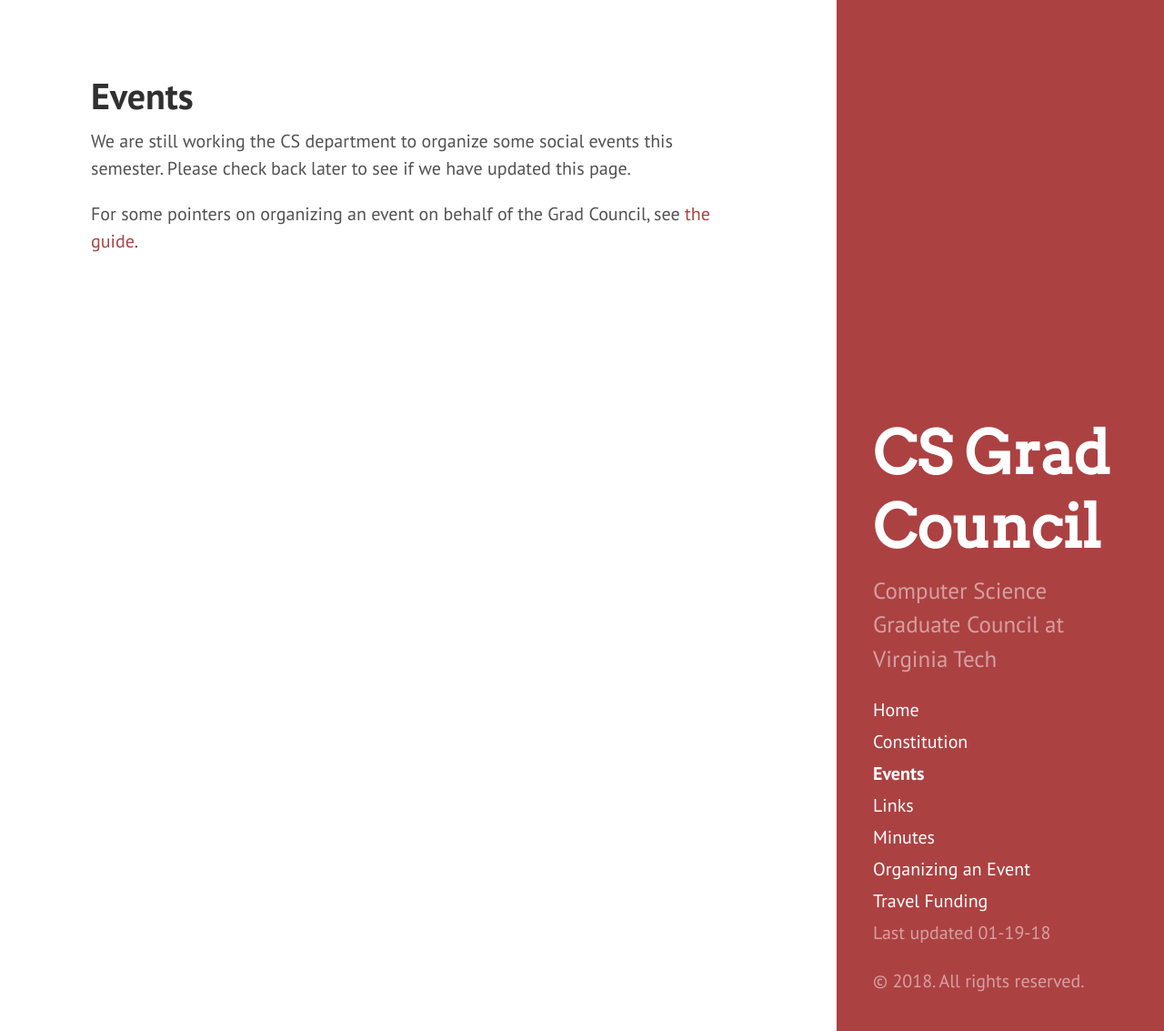
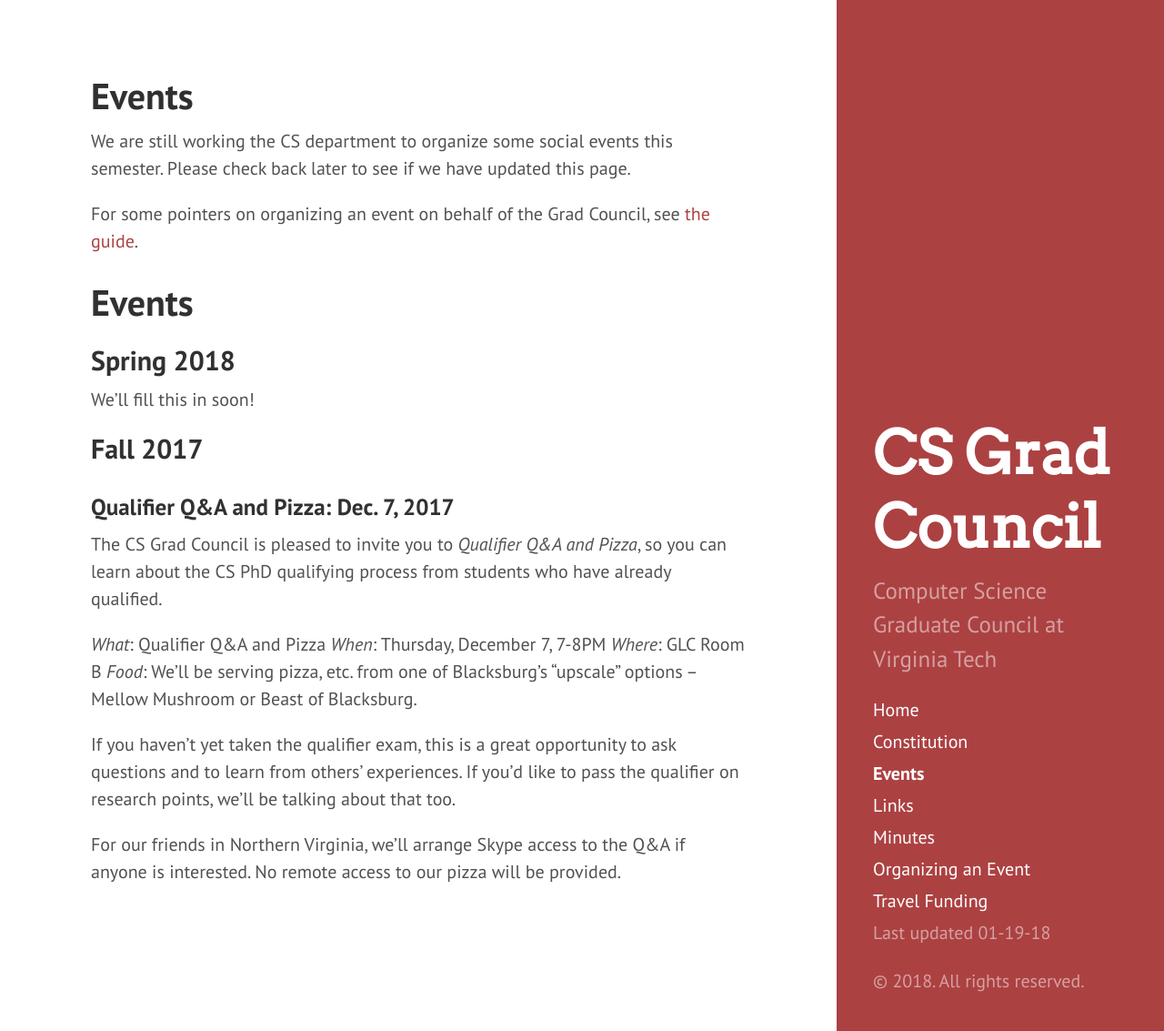
Before and after one commit to CSGraduateCouncil-VirginiaTech/csgc-website, a Jekyll site: the page built from csgc-jekyll-src/events.md, in a window 1280 px wide and 1133 px high. Shown: the whole window at 91% size. Built offline with Jekyll 4.4.1, drawn with Linux system fonts in a browser that asks for light colours.

Commit message:
events: describe qualifier Q&A event

```diff
--- a/csgc-jekyll-src/events.md
+++ b/csgc-jekyll-src/events.md
@@ -7,3 +7,25 @@
 We are still working the CS department to organize some social events this semester. Please check back later to see if we have updated this page.
 
 For some pointers on organizing an event on behalf of the Grad Council, see [the guide](/events/organizing-an-event).
+
+# Events
+
+## Spring 2018
+
+We'll fill this in soon!
+
+## Fall 2017
+
+### Qualifier Q&A and Pizza: Dec. 7, 2017
+
+The CS Grad Council is pleased to invite you to *Qualifier Q&A and Pizza*, so you can learn about the CS PhD qualifying process from students who have already qualified.
+
+*What*: Qualifier Q&A and Pizza
+*When*: Thursday, December 7, 7-8PM
+*Where*: GLC Room B
+*Food*: We'll be serving pizza, etc. from one of Blacksburg's "upscale" options -- Mellow Mushroom or Beast of Blacksburg.
+
+If you haven't yet taken the qualifier exam, this is a great opportunity to ask questions and to learn from others' experiences.
+If you'd like to pass the qualifier on research points, we'll be talking about that too.
+
+For our friends in Northern Virginia, we'll arrange Skype access to the Q&A if anyone is interested.  No remote access to our pizza will be provided.
```
